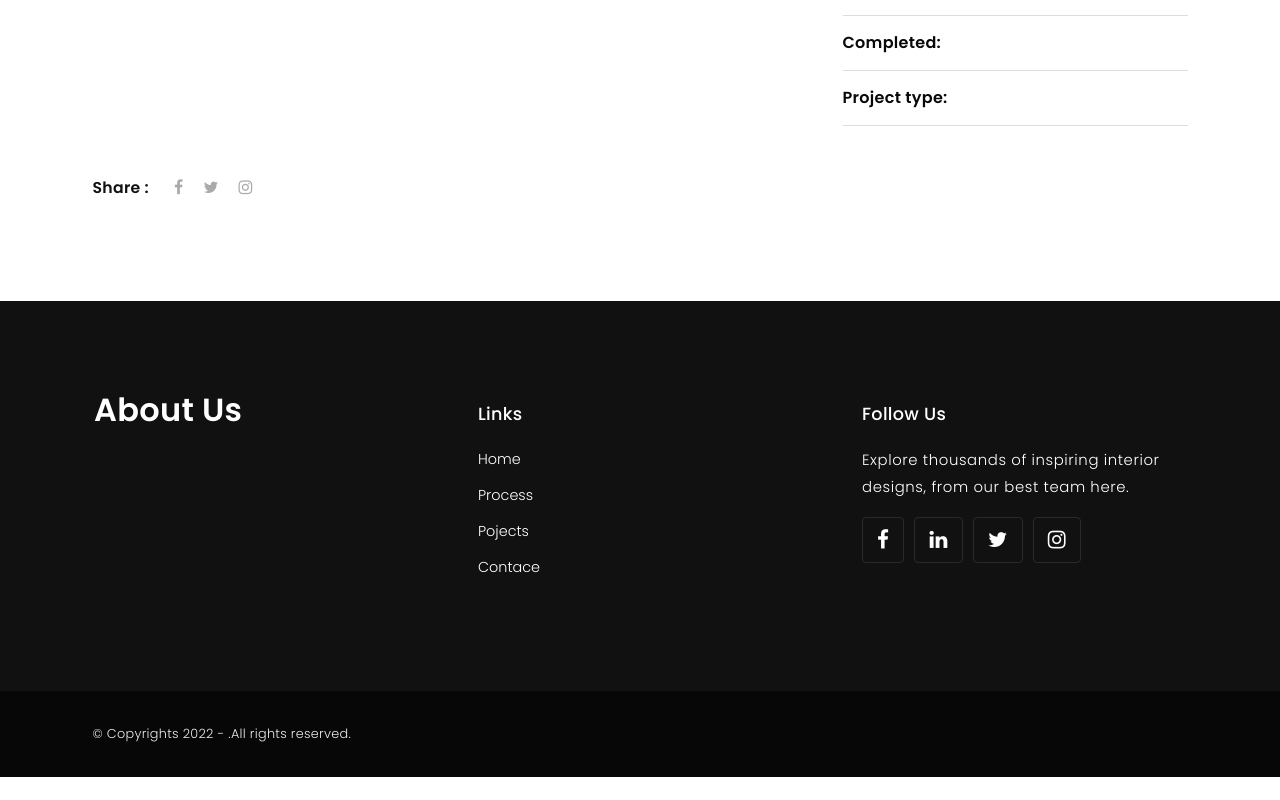
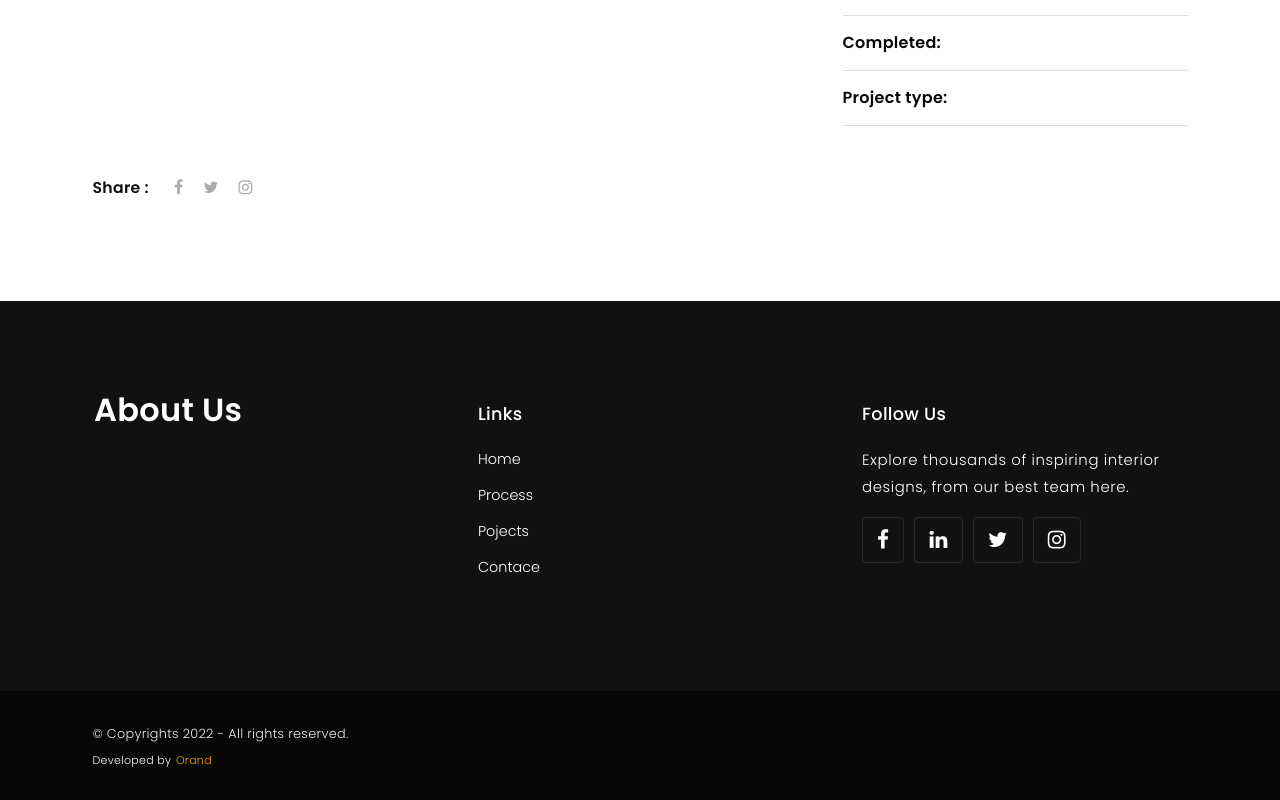
Before and after one commit to tandin2000/ArcProject, a React (Create React App) app: page /detailcase in a window 1280 px wide. Shown: the part 954-1754 px from the top of the page. Before the commit the page ends 1731 px from the top, so only its background shows below. Built offline with nearby package versions, Linux system fonts and the light colour scheme; no server answers.

Commit message:
navgation title finalized

```diff
--- a/src/components/Footer.js
+++ b/src/components/Footer.js
@@ -86,14 +86,19 @@ export default () => {
                 <i className="fa  fa-instagram"></i>
               </a>
               </div>
+
             </div>
           </div>
         </div>
       </div>
+
       <div className='subfooter'>
         <div className='row m-2-hor'>
           <div className='col-md-6'>
-            <div className='content'>© Copyrights 2022 - {data?.CopyrightsYear}.All rights reserved.</div>
+            <div className='content'>© Copyrights 2022 - {data?.CopyrightsYear} All rights reserved.</div>
+            <div>
+                  <span style={{"font-size": "11px"}}>Developed by</span> <span style={{color: "orange","font-size": "11px"}}>Orand</span>
+            </div>
           </div>
         </div>
       </div>
--- a/src/pages/Contact.js
+++ b/src/pages/Contact.js
@@ -27,6 +27,8 @@ import config from "../config";
 //   },
 // };
 const Contact = ({ history }) => {
+  document.title = "Contact";
+
  const [selectOption, setSelectOption] = useState('');
   const [projectBrief, setProjectBrief] = useState('');
   const [siteAddress, setSiteAddress] = useState('');
--- a/src/pages/Home.js
+++ b/src/pages/Home.js
@@ -10,7 +10,7 @@ import Footer from '../components/Footer';
 import { Efect, Efect1, Efect2  } from "../styles/effect.styles";
 
 const Home = ({ history }) => {
-
+  document.title = "Home";
   return (
     <div>
 
--- a/src/pages/Process.js
+++ b/src/pages/Process.js
@@ -10,6 +10,7 @@ import config from "../config";
 
 
 const Process = ({ history }) => {
+	document.title = "Process";
 	const [predata, setPreData] = useState([]);
 
 	useEffect(() => {
--- a/src/pages/detailCase.js
+++ b/src/pages/detailCase.js
@@ -96,9 +96,9 @@ class Case extends Component {
 
       const imageList = dataPayload.Images_Proof.data
       function generateDimensions() {
-        const lowest = 1;
-        const highest = 3;
-        const maxDifference = 2;
+        const lowest = 2;
+        const highest = 4;
+        const maxDifference = 1;
 
         // Generate a random width within the constraints
         const width = getRandomInt(lowest, highest);
--- a/src/pages/works.js
+++ b/src/pages/works.js
@@ -14,6 +14,7 @@ import config from "../config";
 
 
 const Works = ({ history }) => {
+  document.title = "Projects";
 const [toCase, setCase] = useState("");
 const [coord, setCoords] = useState();
 const [data, setData] = useState([]);
```
Also changed, not shown: 1 other file (tests, documents, lock files or other folders).
